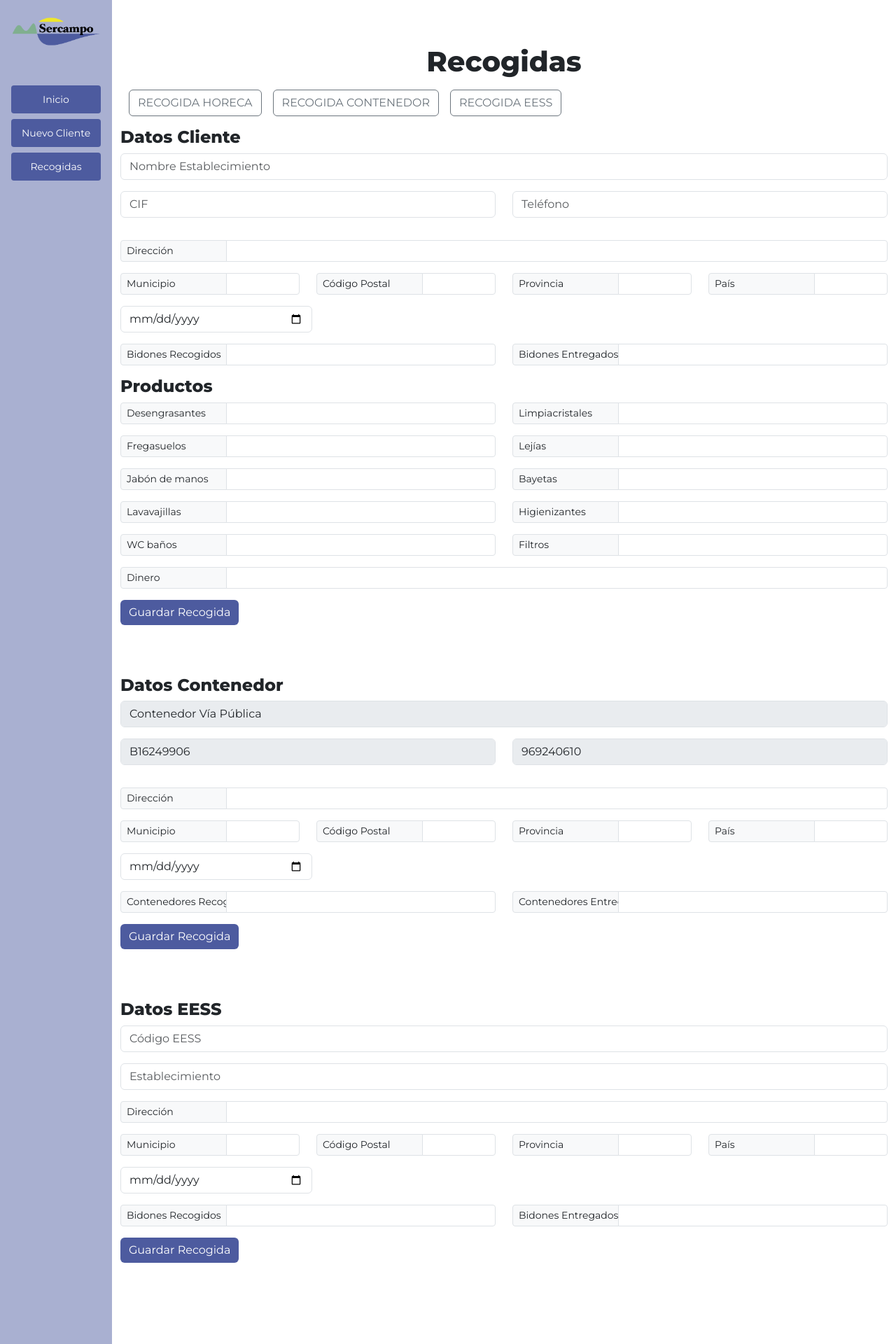
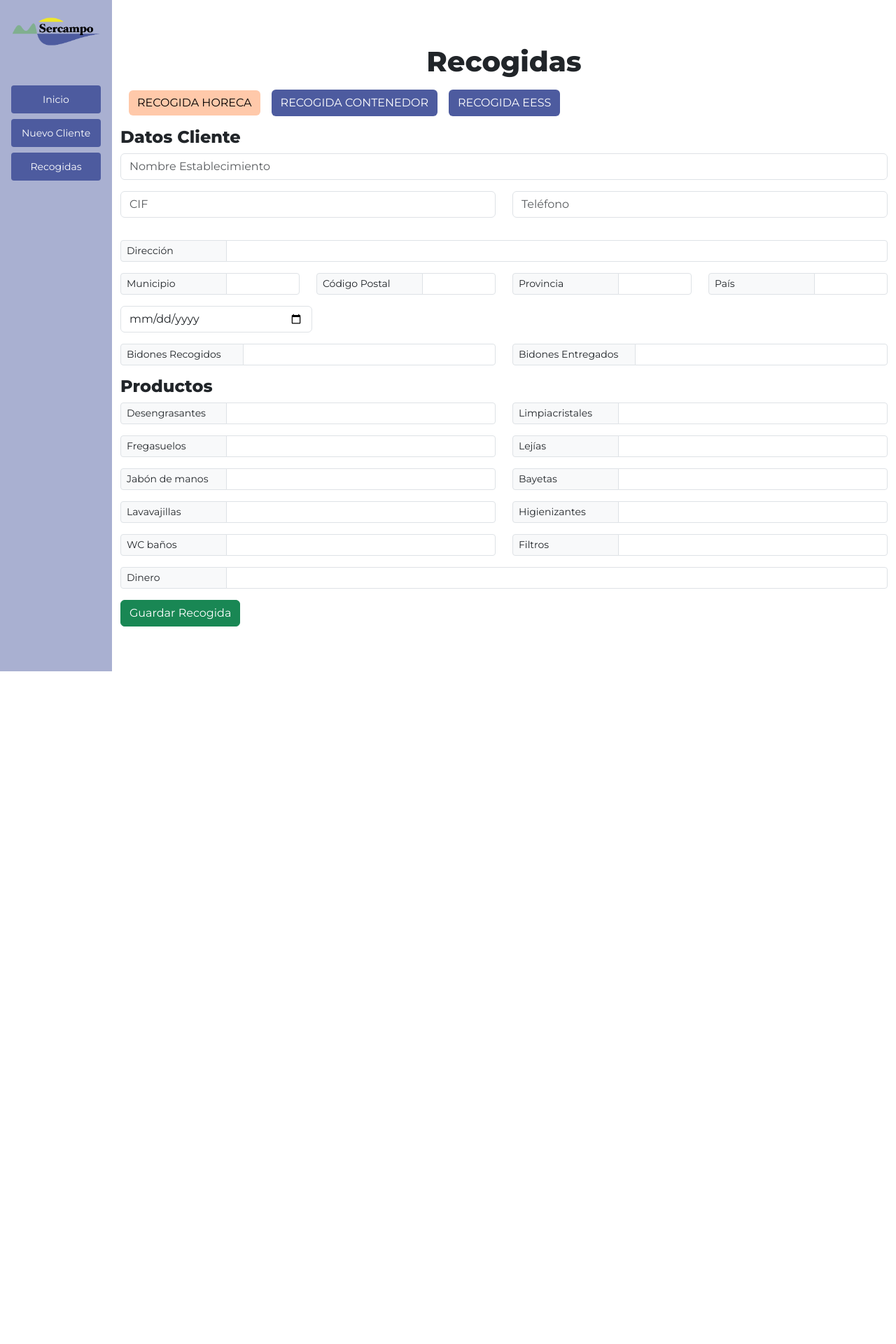
Before and after one commit to AsierMartinez2000/Proyecto_Sercampo_BaseDatos, an Angular app in the folder frontend/: page /recogidas in a window 1280 px wide. Shown: the top 1920 px of the page at 70% size. After the commit the page ends 959 px from the top, so only its background shows below. Built offline with nearby package versions, Linux system fonts and the light colour scheme.

Commit message:
cada boton llama a su formulario

```diff
--- a/frontend/src/app/components/recogidas.component/recogidas.component.css
+++ b/frontend/src/app/components/recogidas.component/recogidas.component.css
@@ -2,6 +2,8 @@ span{
     width: 19vh;
     /* background-color: #ff905057; */
 
+}
 
-
+.span_contenedor{
+    width: 22vh;
 }
--- a/frontend/src/app/components/recogidas.component/recogidas.component.html
+++ b/frontend/src/app/components/recogidas.component/recogidas.component.html
@@ -2,12 +2,13 @@
 <h1>Recogidas</h1>
 
 <div class="botones container mt-3 mb-3">
-  <button class="btn btn-outline-secondary sm me-3">RECOGIDA HORECA</button>
-  <button class="btn btn-outline-secondary sm me-3">RECOGIDA CONTENEDOR</button>
-  <button class="btn btn-outline-secondary sm">RECOGIDA EESS</button>
+  <button class="btn btn-filtro sm me-3" (click)="seleccionarTipo('horeca')" [class.active]="active === 'horeca'">RECOGIDA HORECA</button>
+  <button class="btn btn-filtro sm me-3" (click)="seleccionarTipo('contenedor')" [class.active]="active === 'contenedor'">RECOGIDA CONTENEDOR</button>
+  <button class="btn btn-filtro sm" (click)="seleccionarTipo('eess')" [class.active]="active === 'eess'">RECOGIDA EESS</button>
 </div>
 
 <!-- FORMULARIO RECOGIDA HORECA -->
+ @if(active == "horeca") {
    <form class="horeca" id="horeca">
      <h4>Datos Cliente</h4>
      <div class="mb-3">
@@ -75,7 +76,7 @@
 
      <div class="row">
        <div class="col input-group input-group-sm mb-3">
-      <span class="input-group-text">Bidones Recogidos</span>
+         <span class="input-group-text  span_contenedor">Bidones Recogidos</span>
          <input
            type="number"
            class="form-control"
@@ -84,7 +85,7 @@
          />
        </div>
        <div class="col input-group input-group-sm mb-3">
-      <span class="input-group-text">Bidones Entregados</span>
+         <span class="input-group-text  span_contenedor">Bidones Entregados</span>
          <input
            type="number"
            class="form-control"
@@ -212,12 +213,12 @@
          aria-describedby="inputGroup-sizing-sm"
        />
      </div>
-  <button type="submit" class="btn btn-sercampo">Guardar Recogida</button>
    </form>
+ }
 
-<br><br><br>
 <!-- SE QUEDA PENDIENTE DE PREGUNTAR A ELENA QUÉ NECESITA Y LOS CÓDIGOS DE LAS EESS -->
 <!-- FORMULARIO RECOGIDA CONTENEDOR -->
+ @if(active == "contenedor"){
    <form class="contenedor" id="contenedor">
      <h4>Datos Contenedor</h4>
      <div class="mb-3">
@@ -287,7 +288,7 @@
 
      <div class="row">
        <div class="col input-group input-group-sm mb-3">
-      <span class="input-group-text">Contenedores Recogidos</span>
+         <span class="input-group-text span_contenedor">Contenedores Recogidos</span>
          <input
            type="number"
            class="form-control"
@@ -296,7 +297,7 @@
          />
        </div>
        <div class="col input-group input-group-sm mb-3">
-      <span class="input-group-text">Contenedores Entregados</span>
+         <span class="input-group-text span_contenedor">Contenedores Entregados</span>
          <input
            type="number"
            class="form-control"
@@ -305,11 +306,12 @@
          />
        </div>
      </div>
+   </form>
+ }
 
-  <button type="submit" class="btn btn-sercampo">Guardar Recogida</button>
-</form>
-<br><br><br>
 <!-- FORMULARIO RECOGIDA EESS -->
+ @if(active == "eess"){
+
    <form class="eess" id="eess">
     <h4>Datos EESS</h4>
     <div class="mb-3">
@@ -372,7 +374,7 @@
 
     <div class="row">
       <div class="col input-group input-group-sm mb-3">
-      <span class="input-group-text">Bidones Recogidos</span>
+        <span class="input-group-text  span_contenedor">Bidones Recogidos</span>
         <input
           type="number"
           class="form-control"
@@ -381,7 +383,7 @@
         />
       </div>
       <div class="col input-group input-group-sm mb-3">
-      <span class="input-group-text">Bidones Entregados</span>
+        <span class="input-group-text  span_contenedor">Bidones Entregados</span>
         <input
           type="number"
           class="form-control"
@@ -390,8 +392,9 @@
         />
       </div>
     </div>
+  </form>
 
-  <button type="submit" class="btn btn-sercampo">Guardar Recogida</button>
 
-</form>
-<br><br><br>
+}
+
+<button type="submit" class="btn btn-success">Guardar Recogida</button>
--- a/frontend/src/app/components/recogidas.component/recogidas.component.ts
+++ b/frontend/src/app/components/recogidas.component/recogidas.component.ts
@@ -11,4 +11,17 @@ import { FormsModule } from '@angular/forms';
   templateUrl: './recogidas.component.html',
   styleUrl: './recogidas.component.css',
 })
-export class RecogidasComponent {}
+export class RecogidasComponent {
+
+  active = "horeca";
+
+  //este método es para que el boton de "HORECA" "RESPOL", "CONTENEDOR" se quede marcado y mostrar el formulario correspondiente
+  seleccionarTipo(tipo: any) {
+    this.active = tipo;
+
+
+
+  }
+
+
+}
```
Lines whose indentation alone changed are shown as unchanged.
